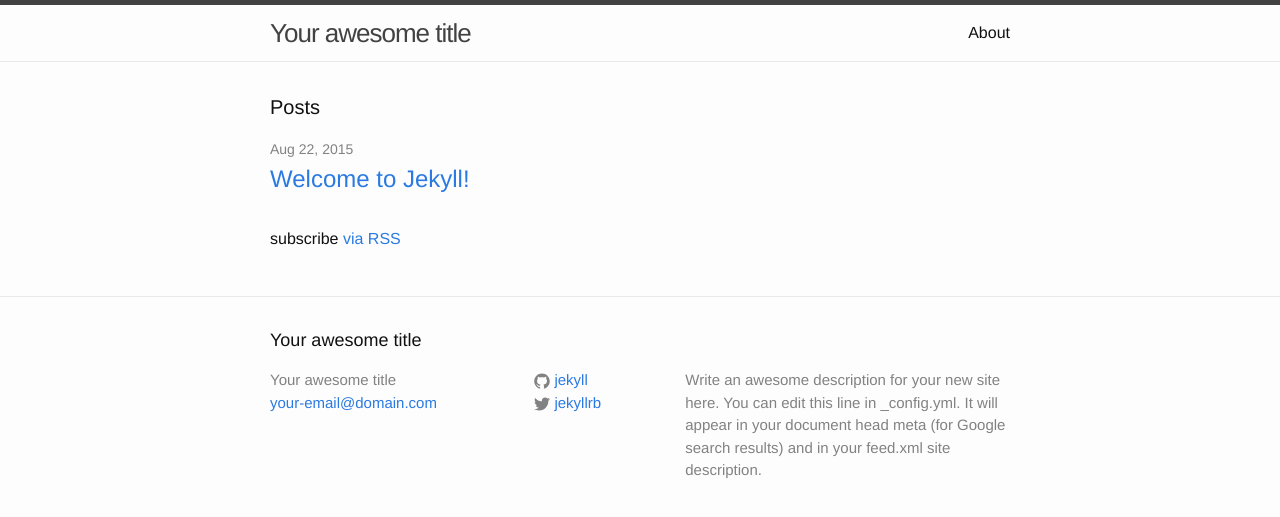
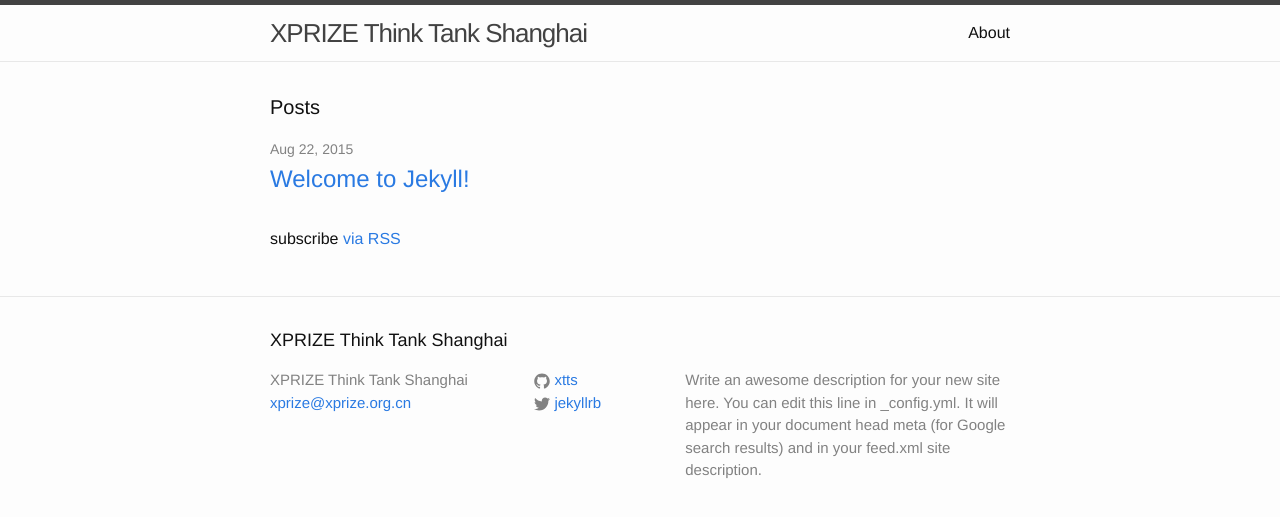
Before and after one commit to xtts/xtts.github.io, a Jekyll site: the page built from index.html, in a window 1280 px wide. Shown: the top 517 px of the page. Built offline with Jekyll 4.4.1, drawn with Linux system fonts in a browser that asks for light colours.

Commit message:
basic config outline

```diff
--- a/_config.yml
+++ b/_config.yml
@@ -1,14 +1,14 @@
 # Site settings
-title: Your awesome title
-email: your-email@domain.com
+title: XPRIZE Think Tank Shanghai
+email: xprize@xprize.org.cn
 description: > # this means to ignore newlines until "baseurl:"
   Write an awesome description for your new site here. You can edit this
   line in _config.yml. It will appear in your document head meta (for
   Google search results) and in your feed.xml site description.
 baseurl: "" # the subpath of your site, e.g. /blog/
-url: "http://yourdomain.com" # the base hostname & protocol for your site
+url: "http://xprize.org.cn" # the base hostname & protocol for your site
 twitter_username: jekyllrb
-github_username:  jekyll
+github_username:  xtts
 
 # Build settings
 markdown: kramdown
```
